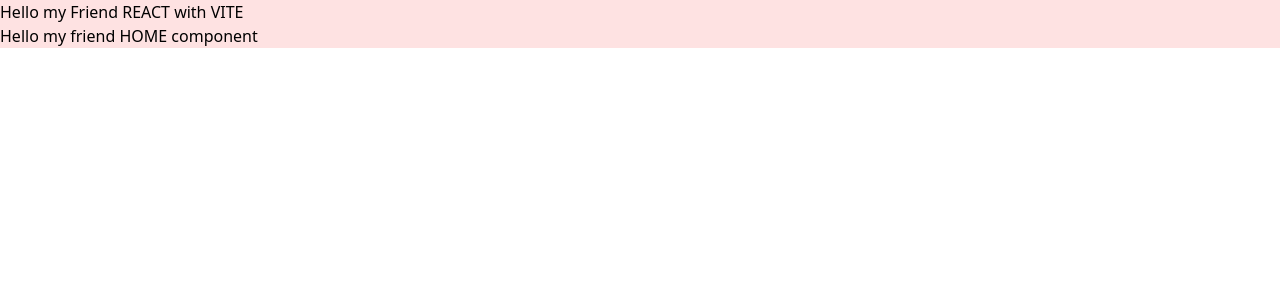
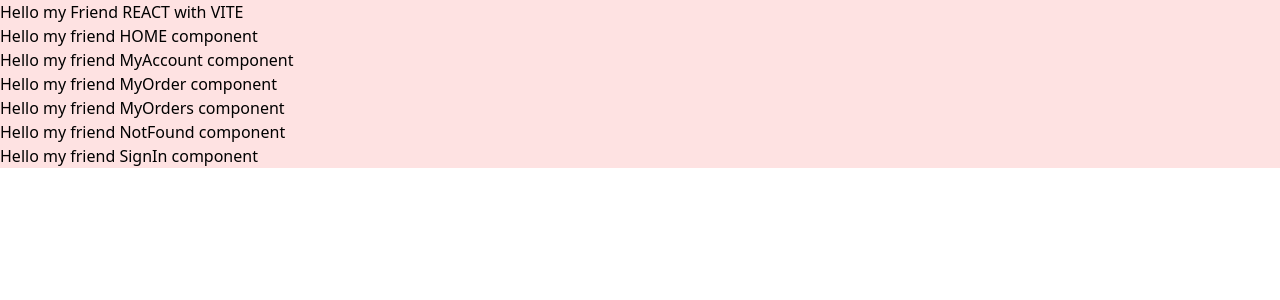
Before and after one commit to pacool84/REACT-VITE-TailWindCSS-Course, a React (Vite) app: page / in a window 1280 px wide. Shown: the top 300 px of the page. Built offline with nearby package versions, Linux system fonts and the light colour scheme.

Commit message:
[ADD] Las paginas principales del proyecto Home, MyAccount, MyOrder, MyOrders, NotFound,SignIn

```diff
--- a/src/App/App.jsx
+++ b/src/App/App.jsx
@@ -1,11 +1,21 @@
 import "./App.css";
 import Home from "../Home/index";
+import MyAccount from "../MyAccount/index";
+import MyOrder from "../MyOrder/index";
+import MyOrders from "../MyOrders/index";
+import NotFound from "../NotFound/index";
+import SignIn from "../SignIn/index";
 
 function App() {
   return (
     <div className="bg-red-100">
       <h1>Hello my Friend REACT with VITE</h1>
       <Home />
+      <MyAccount />
+      <MyOrder />
+      <MyOrders />
+      <NotFound />
+      <SignIn />
     </div>
   );
 }
--- /dev/null
+++ b/src/MyAccount/index.jsx
@@ -0,0 +1,7 @@
+import React from "react";
+
+function MyAccount() {
+  return <h1>Hello my friend MyAccount component</h1>;
+}
+
+export default MyAccount;
--- /dev/null
+++ b/src/MyOrder/index.jsx
@@ -0,0 +1,7 @@
+import React from "react";
+
+function MyOrder() {
+  return <h1>Hello my friend MyOrder component</h1>;
+}
+
+export default MyOrder;
--- /dev/null
+++ b/src/MyOrders/index.jsx
@@ -0,0 +1,7 @@
+import React from "react";
+
+function MyOrders() {
+  return <h1>Hello my friend MyOrders component</h1>;
+}
+
+export default MyOrders;
--- /dev/null
+++ b/src/NotFound/index.jsx
@@ -0,0 +1,7 @@
+import React from "react";
+
+function NotFound() {
+  return <h1>Hello my friend NotFound component</h1>;
+}
+
+export default NotFound;
--- /dev/null
+++ b/src/SignIn/index.jsx
@@ -0,0 +1,7 @@
+import React from "react";
+
+function SignIn() {
+  return <h1>Hello my friend SignIn component</h1>;
+}
+
+export default SignIn;
```
